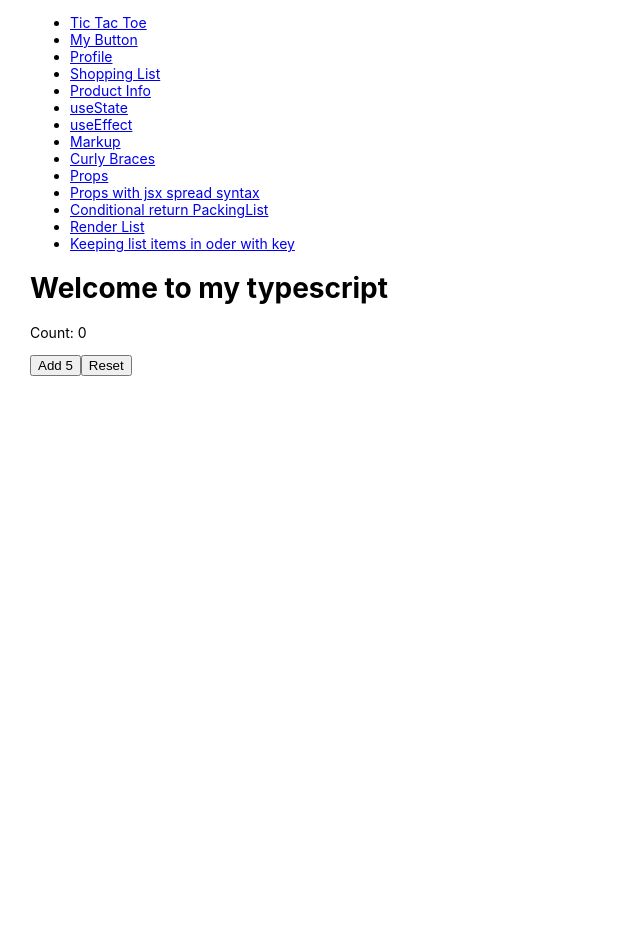
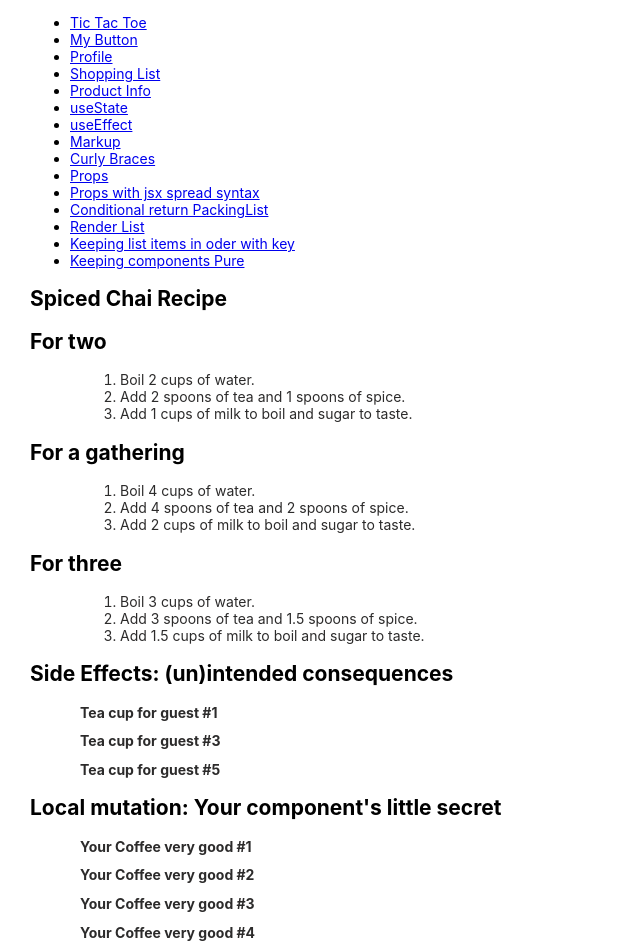
Before and after one commit to ngocdiepphan/react-training, a React (Create React App) app in the folder my-app/: page /keeping-component in a window 1280 px wide. Shown: the top 952 px of the page, without its empty margins (0-640 px from the left). Before the commit the page ends 800 px from the top, so only its background shows below. Built offline with nearby package versions, Linux system fonts and the light colour scheme.

Commit message:
Implement example of learn keeping component pure #19

```diff
--- a/my-app/src/App.jsx
+++ b/my-app/src/App.jsx
@@ -14,6 +14,7 @@ import SpreadSyntax from './components/Describing/Props/SpreadSyntax';
 import PackingList from './components/Rendering/ConditionalReturn';
 import List from './components/Rendering/RenderList';
 import { Key } from './components/Rendering/RenderList/RenderKey';
+import Purity from "./components/Describing/KeepComponents/Purity";
 
 function App() {
   return (
@@ -62,6 +63,9 @@ function App() {
           <li>
             <Link to="/render-key">Keeping list items in oder with key</Link>
           </li>
+          <li>
+            <Link to="/keeping-component">Keeping components Pure</Link>
+          </li>
         </ul>
       </nav>
       <Routes>
@@ -79,6 +83,7 @@ function App() {
         <Route path="/packing-list" element={<PackingList />} />
         <Route path="/render-list" element={<List />} />
         <Route path="/render-key" element={<Key />} />
+        <Route path="/keeping-component" element={<Purity />} />
       </Routes>
     </Router>
   );
--- /dev/null
+++ b/my-app/src/components/Describing/KeepComponents/Purity.css
@@ -0,0 +1,5 @@
+.smaller-text {
+  font-size: 14px;
+  color: rgb(44, 43, 43);
+  margin-left: 50px;
+}
--- /dev/null
+++ b/my-app/src/components/Describing/KeepComponents/Purity.jsx
@@ -0,0 +1,55 @@
+import React from 'react';
+import './Purity.css';
+
+function Recipe({ drinkers }) {
+  return (
+    <ol className="smaller-text">
+      <li>Boil {drinkers} cups of water.</li>
+      <li>
+        Add {drinkers} spoons of tea and {0.5 * drinkers} spoons of spice.
+      </li>
+      <li>Add {0.5 * drinkers} cups of milk to boil and sugar to taste.</li>
+    </ol>
+  );
+}
+
+function Cup({ guest }) {
+  return <h2 className="smaller-text">Tea cup for guest #{guest}</h2>;
+}
+
+function Coffee({ guest }) {
+  return <h2 className="smaller-text">Your Coffee very good #{guest}</h2>;
+}
+
+export default function Purity() {
+  const cups = [];
+  for (let i = 1; i <= 12; i++) {
+    cups.push(<Coffee key={i} guest={i} />);
+  }
+
+  return (
+    <>
+      <section>
+        <h1>Spiced Chai Recipe</h1>
+        <h2>For two</h2>
+        <Recipe drinkers={2} />
+        <h2>For a gathering</h2>
+        <Recipe drinkers={4} />
+        <h2>For three</h2>
+        <Recipe drinkers={3} />
+      </section>
+
+      <section>
+        <h1>Side Effects: (un)intended consequences</h1>
+        <Cup guest={1} />
+        <Cup guest={3} />
+        <Cup guest={5} />
+      </section>
+
+      <section>
+        <h1>Local mutation: Your component's little secret</h1>
+        {cups}
+      </section>
+    </>
+  );
+}
```
